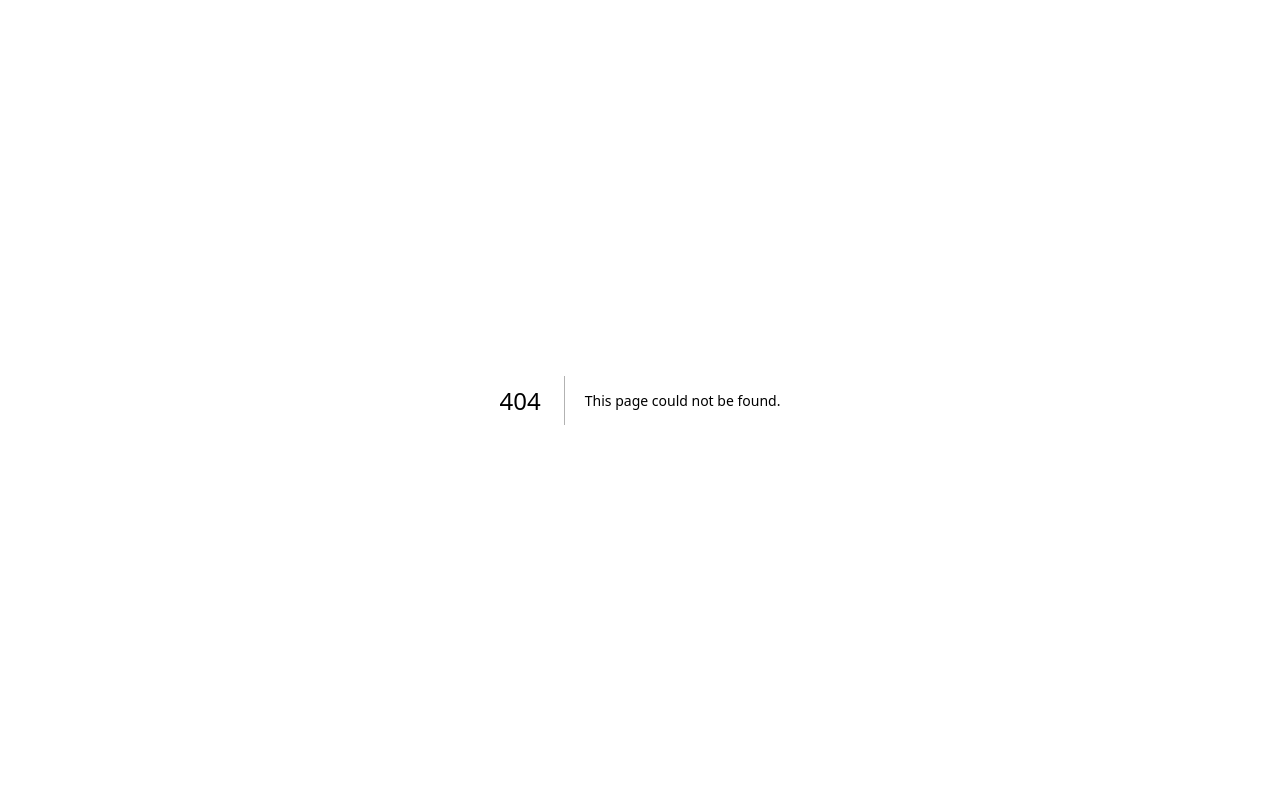
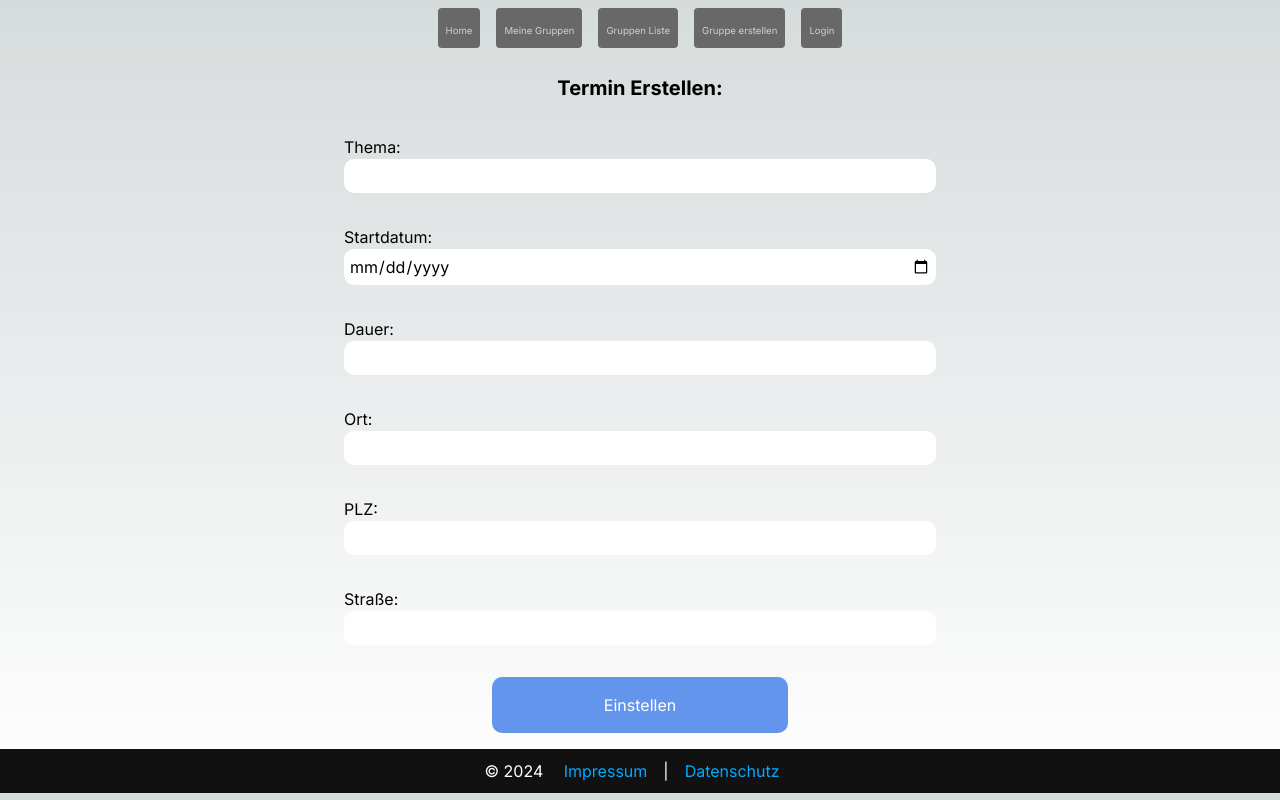
Before and after one commit to FIA-GSO/Projektgruppe1-Lerngruppen-tool, a Next.js app in the folder frontend/lerntool/: page /home/newevent in a window 1280 px wide. Before the commit this address had no page. Built offline with nearby package versions, Linux system fonts and the light colour scheme.

Commit message:
adding newevent page

```diff
--- a/frontend/lerntool/app/home/group/[id]/page.tsx
+++ b/frontend/lerntool/app/home/group/[id]/page.tsx
@@ -3,11 +3,14 @@ import { useEffect, useState } from "react";
 import allgroupInfo from "../../mockdata/allgroupinfo";
 import "./Group.css";
 import GetUserToken from "../../controller/GetUserToken";
+import { useRouter } from "next/navigation";
 
 export default function Group({ params }: { params: { id: string } }) {
 
     const [group, setGroup] = useState(allgroupInfo);
     const [userOwner, setUserOwner] = useState(false);
+
+    const router = useRouter();
 
     useEffect(() => {
 
@@ -69,8 +72,7 @@ export default function Group({ params }: { params: { id: string } }) {
 
     function createNewAppointment() {
         GetUserToken();
-        // Todo
-        // Create a new appointment client logic ...
+        router.push(`/home/newevent?groupid=${params.id}`);
     }
 
     return (
--- a/frontend/lerntool/app/home/layout.tsx
+++ b/frontend/lerntool/app/home/layout.tsx
@@ -10,7 +10,7 @@ export default function HomeLayout({
       <section>
         <Navbar />
         {children}
-          <Footer />
+        <Footer />
       </section>
     )
   }
--- /dev/null
+++ b/frontend/lerntool/app/home/newevent/NewEvent.css
@@ -0,0 +1,61 @@
+.header {
+    text-align: center;
+    padding: 1rem;
+    font-weight: bold;
+    font-size: 20px;
+}
+
+.createeventform {
+    width: 100%;
+    display: flex;
+    flex-direction: column;
+    justify-content: center;
+    align-items: center;
+}
+.formrow .submitbutton{
+    display: flex;
+    justify-content: center;
+    align-items: center;
+    width: 50%;
+    margin:auto;
+    padding: 1rem;
+    color: white;
+    background-color: cornflowerblue;
+    border-radius: 10px;
+    cursor: pointer;
+}
+
+.formrow {
+    width: 100%;
+    padding: 1rem 1.5rem;
+
+    .private-formrow {
+        display: flex;
+        justify-content: center;
+        align-items: center;
+    }
+}
+
+.formrow input {
+    width: 100%;
+    color: black;
+    border-radius: 10px;
+    padding: 5px;
+
+}
+
+.formrow textarea {
+    width: 100%;
+    color: black;
+    border-radius: 10px;
+    padding: 5px;
+}
+
+@media only screen and (min-width: 769px) {
+    .container{
+        width: 50%;
+        margin: auto;
+    }
+
+
+}
--- /dev/null
+++ b/frontend/lerntool/app/home/newevent/page.tsx
@@ -0,0 +1,102 @@
+"use client"
+import {useRouter, useSearchParams} from "next/navigation";
+import "./NewEvent.css";
+import GetUserToken from "../controller/GetUserToken";
+
+export default function NewEvent() {
+
+    const router = useRouter();
+    const searchParams = useSearchParams()
+
+
+    function createGroup() {
+        // Get the group data from the form
+        const topic = document.getElementById('topic') as HTMLInputElement;
+        const date = document.getElementById('date') as HTMLInputElement;
+        const duration = document.getElementById('duration') as HTMLInputElement;
+        const location = document.getElementById('location') as HTMLInputElement;
+        const postcode = document.getElementById('postcode') as HTMLInputElement;
+        const street = document.getElementById('street') as HTMLInputElement;
+        const groupid = searchParams.get('groupid');
+
+        if(groupid === null)
+            router.push('/home');
+
+        console.log(topic.value, date.value, duration.value, street.value, location.value, postcode.value);
+
+        let usertoken = GetUserToken();
+        if (!usertoken)
+            return;
+
+
+
+        // Send the group data to the server
+        fetch('http://localhost:3080/newevent', {
+            method: 'POST',
+            headers: {
+                'Content-Type': 'application/json',
+                'usertoken': usertoken,
+            },
+            body: JSON.stringify({
+                topic: topic.value,
+                date: date.value,
+                duration: duration.value,
+                location: location.value,
+                postcode: postcode.value,
+                street: street.value,
+                groupid: groupid,
+            }),
+        })
+            .then((response) => response.json())
+            .then((data) => {
+                if (data.success === true) {
+                    router.push(`/group/${groupid}`);
+                }
+            }).catch((e) => {
+                console.error(e);
+                router.push(`/group/${groupid}`);
+            });
+    }
+
+    return (
+        <div className="container">
+            <h1 className="header">Termin Erstellen:</h1>
+            <form className="createeventform">
+                <div className="formrow">
+                    <label htmlFor="topic">Thema: </label>
+                    <br/>
+                    <input type="text" id="topic"/>
+                </div>
+                <div className="formrow">
+                    <label htmlFor="date">Startdatum: </label>
+                    <br/>
+                    <input type="date" id="date"/>
+                </div>
+                <div className="formrow">
+                    <label htmlFor="duration">Dauer: </label>
+                    <br/>
+                    <input type="number" id="duration"/>
+                </div>
+                <div className="formrow">
+                    <label htmlFor="location">Ort: </label>
+                    <br/>
+                    <input type="text" id="location"/>
+                </div>
+                <div className="formrow">
+                    <label htmlFor="postcode">PLZ: </label>
+                    <br/>
+                    <input type="text" id="postcode"/>
+                </div>
+                <div className="formrow">
+                    <label htmlFor="street">Straße: </label>
+                    <br/>
+                    <input type="text" id="street"/>
+                </div>
+                <div className="formrow">
+                    <button className="submitbutton" type="submit" onClick={createGroup} value="Einstellen">Einstellen </button>
+                </div>
+            </form>
+        </div>
+    );
+
+};
--- a/frontend/lerntool/app/register/page.tsx
+++ b/frontend/lerntool/app/register/page.tsx
@@ -170,6 +170,19 @@ export default function Register() {
                 />
                 <label className="errorLabel">{passwordError}</label>
             </div>
+            <br />
+            <div className={'inputContainer'}>
+                <div className="datenschutzcontainer">
+                    <label className="datenschutz">Ich stimme den <a href="home/datenschutz">Datenschutzlinien</a> zu</label>
+                    <input
+                        value=""
+                        type='checkbox'
+
+                    />
+                </div>
+
+                <label className="errorLabel">{passwordError}</label>
+            </div>
             <label className="login-label">
                 Click here to
                 <a className="text-blue-600" href="/login"> Login</a>
```
Also changed, not shown: frontend/lerntool/app/register/register.css (+15 -0 lines).
